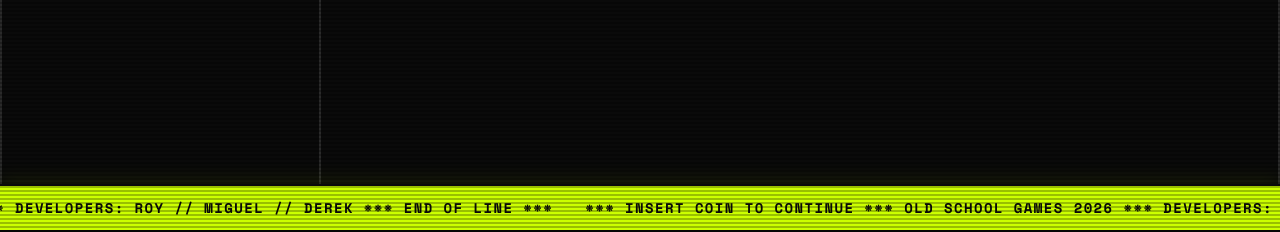
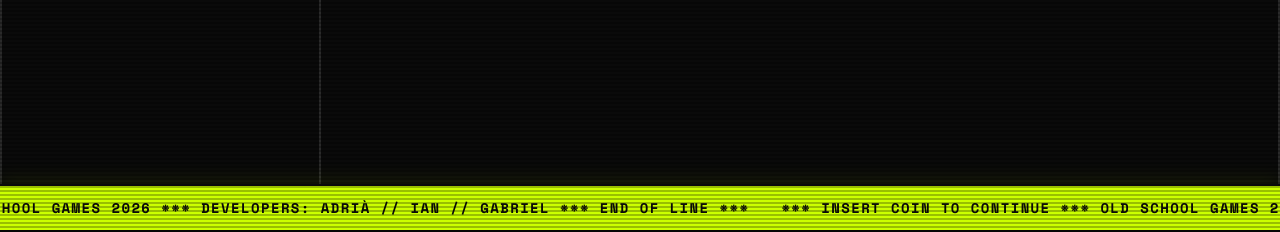
Before and after one commit to ianfebrer/oldschoolgames_Equip3_RA8_RA9, a Flask app: page / in a window 1280 px wide. Shown: the part 568-800 px from the top of the page. Run offline with Flask 3, Linux system fonts and the light colour scheme; data that the repository does not hold is empty; some libraries are stand-ins or nearby versions.

Commit message:
Canvis en el footer

```diff
--- a/app/templates/base.html
+++ b/app/templates/base.html
@@ -264,12 +264,10 @@
     <footer
         class="relative z-10 w-full bg-arcade-lime text-arcade-black py-3 border-y-2 border-arcade-black overflow-hidden flex items-center font-bold text-sm tracking-widest mt-auto shadow-[0_-4px_20px_rgba(204,255,0,0.1)]">
         <div class="marquee-content uppercase flex">
-            <span>*** INSERT COIN TO CONTINUE *** OLD SCHOOL GAMES 2026 *** DEVELOPERS: ROY // MIGUEL // DEREK *** END
+            <span>*** INSERT COIN TO CONTINUE *** OLD SCHOOL GAMES 2026 *** DEVELOPERS: ADRIÀ // IAN // GABRIEL *** END
                 OF LINE ***</span>
-            <span class="ml-8">*** INSERT COIN TO CONTINUE *** OLD SCHOOL GAMES 2026 *** DEVELOPERS: ROY // MIGUEL //
-                DEREK *** END OF LINE ***</span>
-            <span class="ml-8">*** INSERT COIN TO CONTINUE *** OLD SCHOOL GAMES 2026 *** DEVELOPERS: ROY // MIGUEL //
-                DEREK *** END OF LINE ***</span>
+            <span class="ml-8">*** INSERT COIN TO CONTINUE *** OLD SCHOOL GAMES 2026 *** DEVELOPERS: ADRIÀ // IAN //
+                GABRIEL *** END OF LINE ***</span>
         </div>
     </footer>
     {% endblock %}
```
